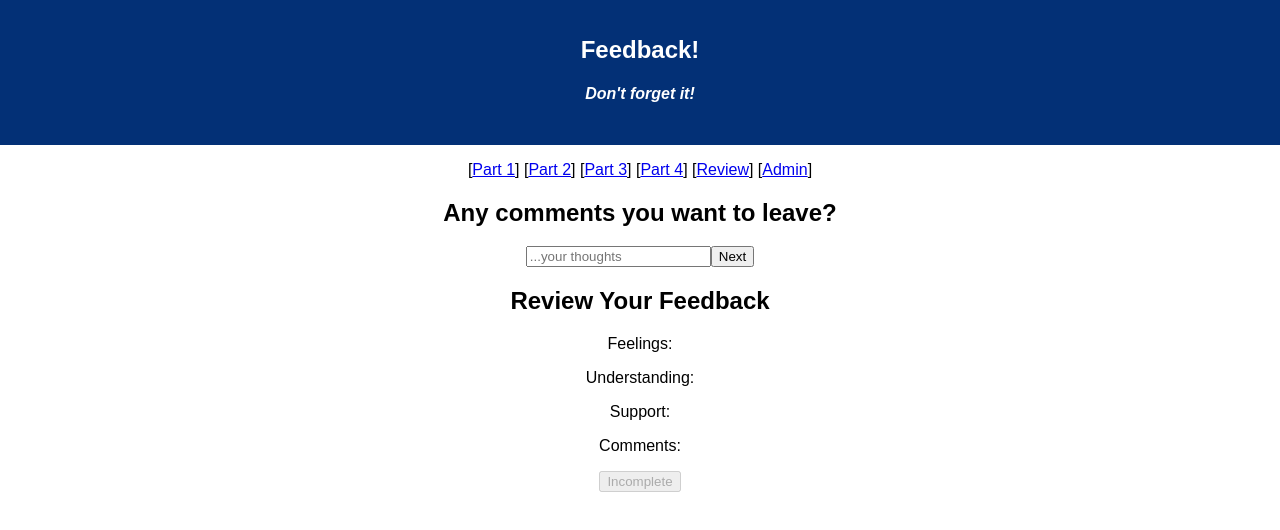
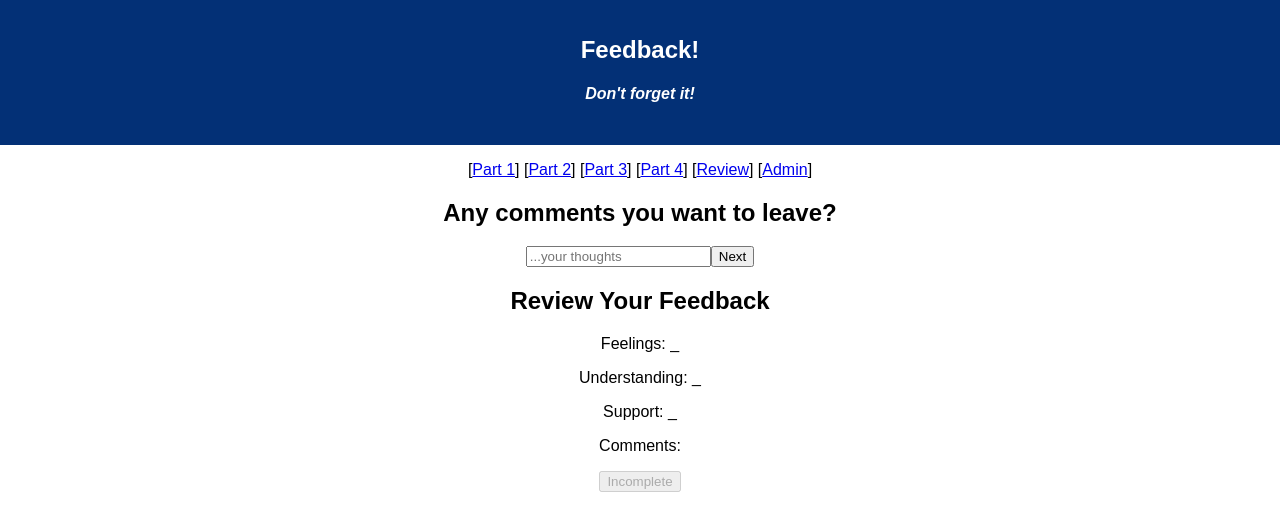
Before and after one commit to mes32/feedback-loop-redux, a React (Create React App) app: page /#/form-part-4 in a window 1280 px wide. Shown: the top 530 px of the page. Built offline with nearby package versions, Linux system fonts and the light colour scheme.

Commit message:
Submit user feeback from Review.js (via POST /prime-feeback).

```diff
--- a/src/components/Review/Review.js
+++ b/src/components/Review/Review.js
@@ -1,12 +1,27 @@
+import axios from 'axios';
 import React, { Component } from 'react';
 import { connect } from 'react-redux';
 
+// This component allows the user to review their feeback before submitting it
+// to the server.
 class Review extends Component {
 
-    renderSubmitButton() {
-        const complete = this.isComplete();
-        if (complete) {
-            return (<button>Submit</button>);
+    // If the rating has not yet been set, returns a placeholder character
+    ratingOrSpacer(rating) {
+        if (rating) {
+            return rating;
+        } else {
+            return '_';
+        }
+    }
+
+    // Builds a 'Submit' button for the current feeback dataset. Changes button
+    // to enabled with different text when the feeback is complete and ready to
+    // POST to the server.
+    submitButton() {
+        const ready = this.readyToSubmit();
+        if (ready) {
+            return (<button onClick={this.submit}>Submit</button>);
         } else {
             return (<button disabled>Incomplete</button>);
         }
@@ -14,7 +29,7 @@ class Review extends Component {
 
     // Returns true if all required fields are filled out and this dataset is
     // ready to submit to the server.
-    isComplete() {
+    readyToSubmit() {
         const feelings = this.props.rs.feelingsRating;
         const understanding = this.props.rs.understandingRating;
         const support = this.props.rs.supportRating;
@@ -24,16 +39,43 @@ class Review extends Component {
         return false;
     }
 
+    // Sends the user's feedback to the server (via POST /prime-feeback)
+    submit = (event) => {
+        const feeback = {
+            feeling: this.props.rs.feelingsRating,
+            understanding: this.props.rs.understandingRating,
+            support: this.props.rs.supportRating,
+            comments: this.props.rs.comments,
+        };
+        axios({
+            method: 'POST',
+            url: '/prime-feeback',
+            data: feeback,
+        }).then((response) => {
+            console.log(response);
+            // TODO: Send browser to confirmation/thank-you page url
+            // this.props.history.push('/thank-you');
+        }).catch((error) => {
+            // TODO: Optimize error display for users
+            const errorMessage = `Server error: ${error}`;
+            alert(errorMessage);
+            console.log(errorMessage);
+        });
+    }
+
     // Display component on page
     render() {
+        const feelings = this.ratingOrSpacer(this.props.rs.feelingsRating);
+        const understanding = this.ratingOrSpacer(this.props.rs.understandingRating);
+        const support = this.ratingOrSpacer(this.props.rs.supportRating);
         return (
             <div>
                 <h2>Review Your Feedback</h2>
-                <p>Feelings: {this.props.rs.feelingsRating}</p>
-                <p>Understanding: {this.props.rs.understandingRating}</p>
-                <p>Support: {this.props.rs.supportRating}</p>
+                <p>Feelings: {feelings}</p>
+                <p>Understanding: {understanding}</p>
+                <p>Support: {support}</p>
                 <p>Comments: {this.props.rs.comments}</p>
-                {this.renderSubmitButton()}
+                {this.submitButton()}
             </div>
         );
     }
```
